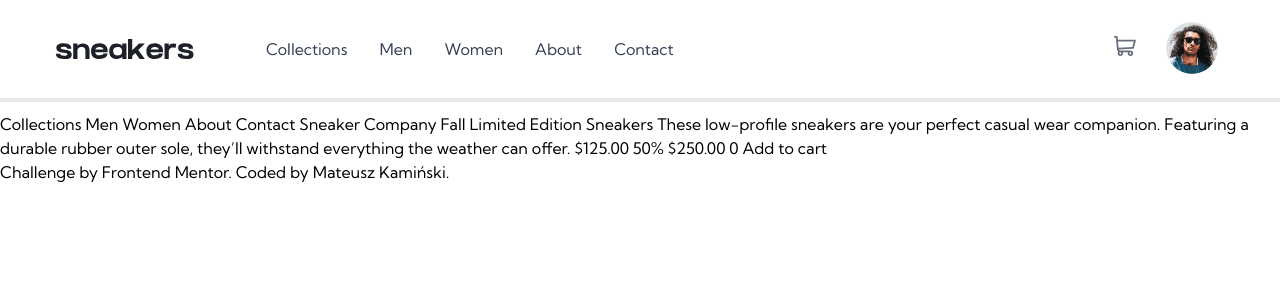
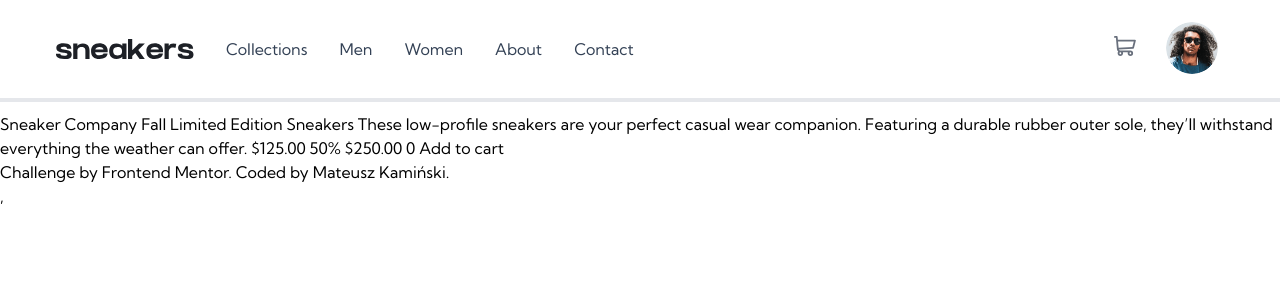
Before and after one commit to Astilion/E-commerce-product-page, a React (Vite) app: page / in a window 1280 px wide. Shown: the top 300 px of the page. Built offline with nearby package versions, Linux system fonts and the light colour scheme.

Commit message:
onclick nav functionality

```diff
--- a/src/App.tsx
+++ b/src/App.tsx
@@ -1,38 +1,36 @@
-import Navigation from "./components/Header/Header"
+import Header from "./components/Header/Header";
+import { useDispatch } from "react-redux";
+import { useEffect } from "react";
+import { deviceTypeActions } from "./store/deviceType-slice";
 function App() {
+	const dispatch = useDispatch();
 
+	useEffect(() => {
+		const detectDeviceHandler = () => {
+			const isMobile = window.innerWidth < 992 ? true : false;
 
+			dispatch(deviceTypeActions.detectDeviceType(isMobile));
+		};
 
-  return (
-    <>
-    <Navigation/>
+		window.addEventListener("resize", detectDeviceHandler);
+	}, []);
 
-    Collections
-  Men
-  Women
-  About
-  Contact
-
-  Sneaker Company
-
-  Fall Limited Edition Sneakers
-
-  These low-profile sneakers are your perfect casual wear companion. Featuring a
-  durable rubber outer sole, they’ll withstand everything the weather can offer.
-
-  $125.00
-  50%
-  $250.00
-
-  0
-  Add to cart
-
-  <div>
-    Challenge by <a href="https://www.frontendmentor.io?ref=challenge" target="_blank">Frontend Mentor</a>.
-    Coded by <a href="https://github.com/Astilion">Mateusz Kamiński</a>.
-  </div>
-    </>
-  )
+	return (
+		<>
+			<Header />
+			Sneaker Company Fall Limited Edition Sneakers These low-profile sneakers
+			are your perfect casual wear companion. Featuring a durable rubber outer
+			sole, they’ll withstand everything the weather can offer. $125.00 50%
+			$250.00 0 Add to cart
+			<div>
+				Challenge by{" "}
+				<a href='https://www.frontendmentor.io?ref=challenge' target='_blank'>
+					Frontend Mentor
+				</a>
+				. Coded by <a href='https://github.com/Astilion'>Mateusz Kamiński</a>.
+			</div>
+		</>
+	);
 }
 
-export default App
+export default App;
--- a/src/components/Header/BurgerMenu.tsx
+++ b/src/components/Header/BurgerMenu.tsx
@@ -1,7 +1,14 @@
 import menu from "../../assets/icon-menu.svg";
-export default function BurgerMenu() {
+
+interface BurgerMenuProps {
+	onClick: () => void;
+}
+export default function BurgerMenu({ onClick }: BurgerMenuProps) {
 	return (
-		<button className='lg:hidden bg-transparent border-none px-2 py-1 z-10'>
+		<button
+			onClick={onClick}
+			aria-label='Navigation menu'
+			className='lg:hidden bg-transparent border-none px-2 py-1 z-10'>
 			<img src={menu} alt='Menu' />
 		</button>
 	);
--- a/src/components/Header/Header.tsx
+++ b/src/components/Header/Header.tsx
@@ -1,21 +1,34 @@
+import { useSelector } from "react-redux";
+import { useState } from "react";
+import { RootState } from "../../store/store";
+
 import Logo from "./Logo";
 import cartIcon from "../../assets/icon-cart.svg";
 import BurgerMenu from "./BurgerMenu";
+import DesktopNav from "./Navigation/DesktopNav";
+import MobileNav from "./Navigation/MobileNav"
 import avatar from "../../assets/image-avatar.png";
-import NavList from "./Navigation/NavList";
-export default function Navigation() {
+export default function Header() {
+	const isMobile = useSelector((state: RootState) => state.deviceType.isMobile);
+	const [mobileNavIsActive, setMobileNavIsActive] = useState(false);
+
+	const showMobileNavHandler = () => {
+		setMobileNavIsActive(prev => !prev);
+	};
+	const hideMobileNavHandler = () => {
+		setMobileNavIsActive(false);
+	};
+
 	return (
 		<>
 			<div className='h-24 lg:h-28'></div>
 			<header className='fixed top-0 left-0 right-0 mx-auto flex justify-between w-full p-4 lg:px-12 lg:py-4 max-w-7xl  z-50 items-center border-b-4'>
 				<div className='flex justify-center items-center gap-4'>
-					<BurgerMenu />
+					<BurgerMenu onClick={showMobileNavHandler} />
+					{isMobile && <MobileNav mobileNavIsActive={mobileNavIsActive} hideNav={hideMobileNavHandler}  />}
 					<Logo />
-					<div>
-						<nav className='hidden lg:block'>
-							<NavList />
-						</nav>
-					</div>
+
+					{!isMobile && <DesktopNav />}
 				</div>
 
 				<div className='flex justify-center items-center gap-4'>
--- a/src/components/Header/Navigation/DesktopNav.tsx
+++ b/src/components/Header/Navigation/DesktopNav.tsx
@@ -0,0 +1,9 @@
+import NavList from "./NavList";
+
+export default function DesktopNav() {
+	return (
+		<nav className='lg:block'>
+			<NavList />
+		</nav>
+	);
+}
--- a/src/components/Header/Navigation/MobileNav.tsx
+++ b/src/components/Header/Navigation/MobileNav.tsx
@@ -0,0 +1,29 @@
+import NavList from "./NavList";
+
+interface MobileNavProps {
+	mobileNavIsActive: boolean;
+	hideNav: () => void;
+}
+export default function MobileNav({
+	mobileNavIsActive,
+	hideNav,
+}: MobileNavProps) {
+	const bgClasses = mobileNavIsActive
+		? " translate-x-0"
+		: "translate-x-[-120%]";
+
+	const backdropClasses = mobileNavIsActive
+		? "translate-x-[0px]"
+		: "translate-x-[300%]";
+	return (
+		<nav>
+			<div
+				className={`${bgClasses} absolute top-0 left-0 h-screen-small transition-transform w-2/3 bg-white `}></div>
+			<div
+				className={` ${backdropClasses} absolute top-0 right-0 h-screen-small duration-300 opacity-75 bg-black w-1/3`}
+				onClick={hideNav}></div>
+
+			<NavList />
+		</nav>
+	);
+}
--- a/src/components/Header/Navigation/NavList.tsx
+++ b/src/components/Header/Navigation/NavList.tsx
@@ -1,8 +1,12 @@
+import { useSelector } from "react-redux";
+import { RootState } from "../../../store/store";
+
 const capitalizeFirstLetter = (word: string) => {
 	return word.charAt(0).toUpperCase() + word.slice(1);
 };
 
 export default function NavList() {
+	const isMobile = useSelector((state: RootState) => state.deviceType.isMobile);
 	const navNames: string[] = [
 		"collections",
 		"men",
@@ -11,10 +15,15 @@ export default function NavList() {
 		"contact",
 	];
 
-	const anchorClasses =
-		"lg:pb-[39px] lg:px-2 lg:py-2 lg:border-b-4 lg:hover:border-orange-400 lg:hover:text-black lg:text-slate-700 transition";
+	const anchorClasses = isMobile
+		? ""
+		: "lg:pb-[39px] lg:px-2 lg:py-2 lg:border-b-4  lg:relative  lg:hover:border-orange-400 lg:hover:text-black lg:text-slate-700 transition lg:inline";
+	const ulClasses = isMobile
+		? "flex absolute flex-col gap-4 transition translate-x-[-200%]"
+		: "lg:flex lg:flex-row lg:relative gap-4";
+
 	return (
-		<ul className='ml-10 lg:flex gap-4'>
+		<ul className={ulClasses}>
 			{navNames.map((name, index) => (
 				<li key={index}>
 					<a href='#' className={anchorClasses}>
--- a/src/main.tsx
+++ b/src/main.tsx
@@ -1,10 +1,15 @@
-import React from 'react'
-import ReactDOM from 'react-dom/client'
-import App from './App.tsx'
-import './index.css'
+import React from "react";
+import ReactDOM from "react-dom/client";
+import App from "./App.tsx";
+import "./index.css";
+import { Provider } from "react-redux";
+import { store } from "./store/store.ts";
 
-ReactDOM.createRoot(document.getElementById('root')!).render(
-  <React.StrictMode>
-    <App />
-  </React.StrictMode>,
-)
+ReactDOM.createRoot(document.getElementById("root")!).render(
+	<Provider store={store}>
+		<React.StrictMode>
+			<App />
+		</React.StrictMode>
+		,
+	</Provider>
+);
--- a/src/store/deviceType-slice.ts
+++ b/src/store/deviceType-slice.ts
@@ -1,6 +1,10 @@
 import { createSlice } from "@reduxjs/toolkit";
 
-const initialState = {
+interface deviceTypeState {
+	isMobile: boolean;
+}
+
+const initialState: deviceTypeState = {
 	isMobile: window.innerWidth < 1024 ? true : false,
 };
 
--- a/src/store/index.ts
+++ b/src/store/store.ts
@@ -1,9 +1,11 @@
 import { configureStore } from "@reduxjs/toolkit";
 import deviceTypeReducer from "./deviceType-slice";
-const store = configureStore({
+export const store = configureStore({
 	reducer: {
 		deviceType: deviceTypeReducer,
 	},
 });
 
-export default store;
+
+export type RootState = ReturnType<typeof store.getState>;
+export type AppDispatch = typeof store.dispatch;
```
